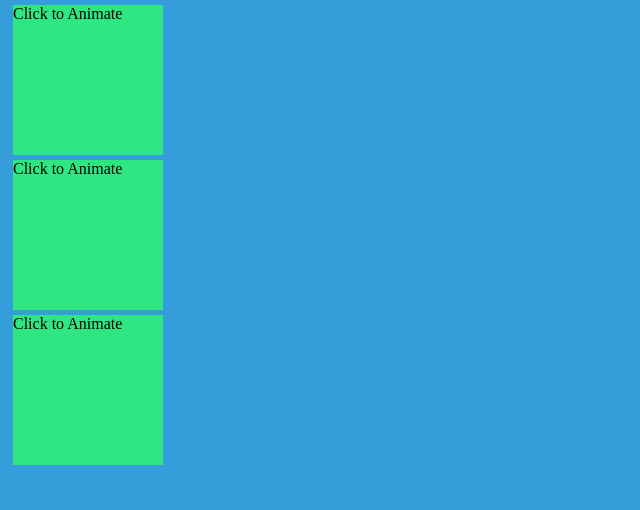
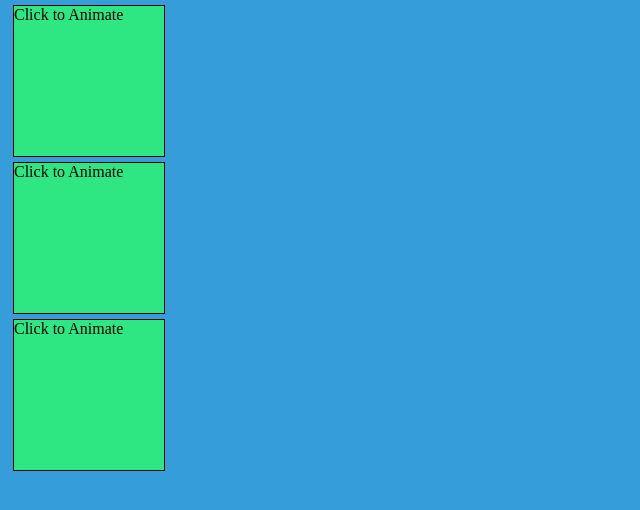
Before and after one commit to georgeson-caleb/cit261, a PHP site: page /CSS3_Animations/project.html in a window 1280 px wide. Shown: the part 98-608 px from the top of the page, without its empty margins (0-640 px from the left). Run offline with PHP 8.4, Linux system fonts and the light colour scheme.

Commit message:
fixing animation style

```diff
--- a/CSS3_Animations/style.css
+++ b/CSS3_Animations/style.css
@@ -5,7 +5,7 @@ body {
 div {
    width: 150px;
    height: 150px;
-   border: 1px color black;
+   border: 1px solid black;
    background-color: #2fe782;
    margin: 5px;
 }
```
